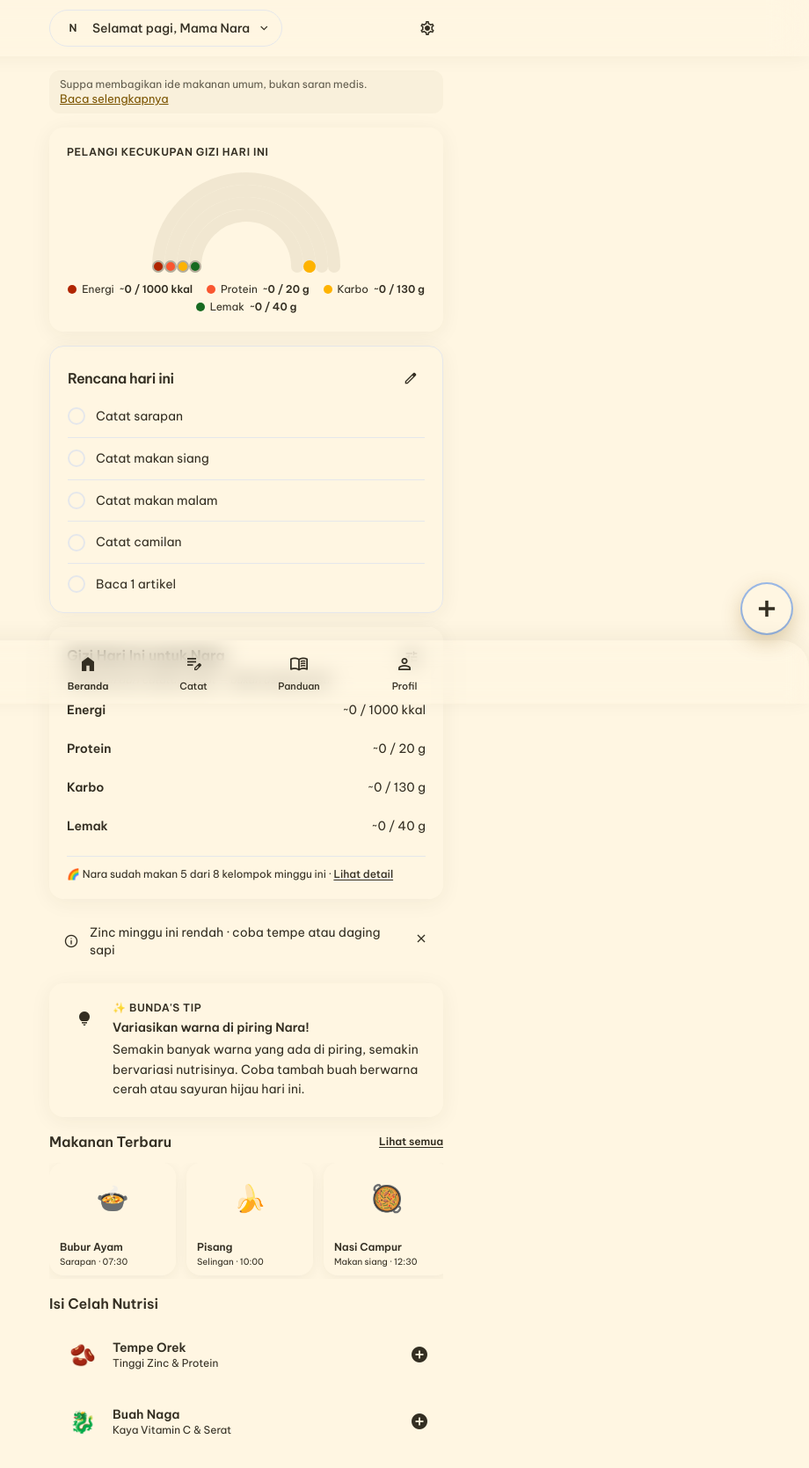
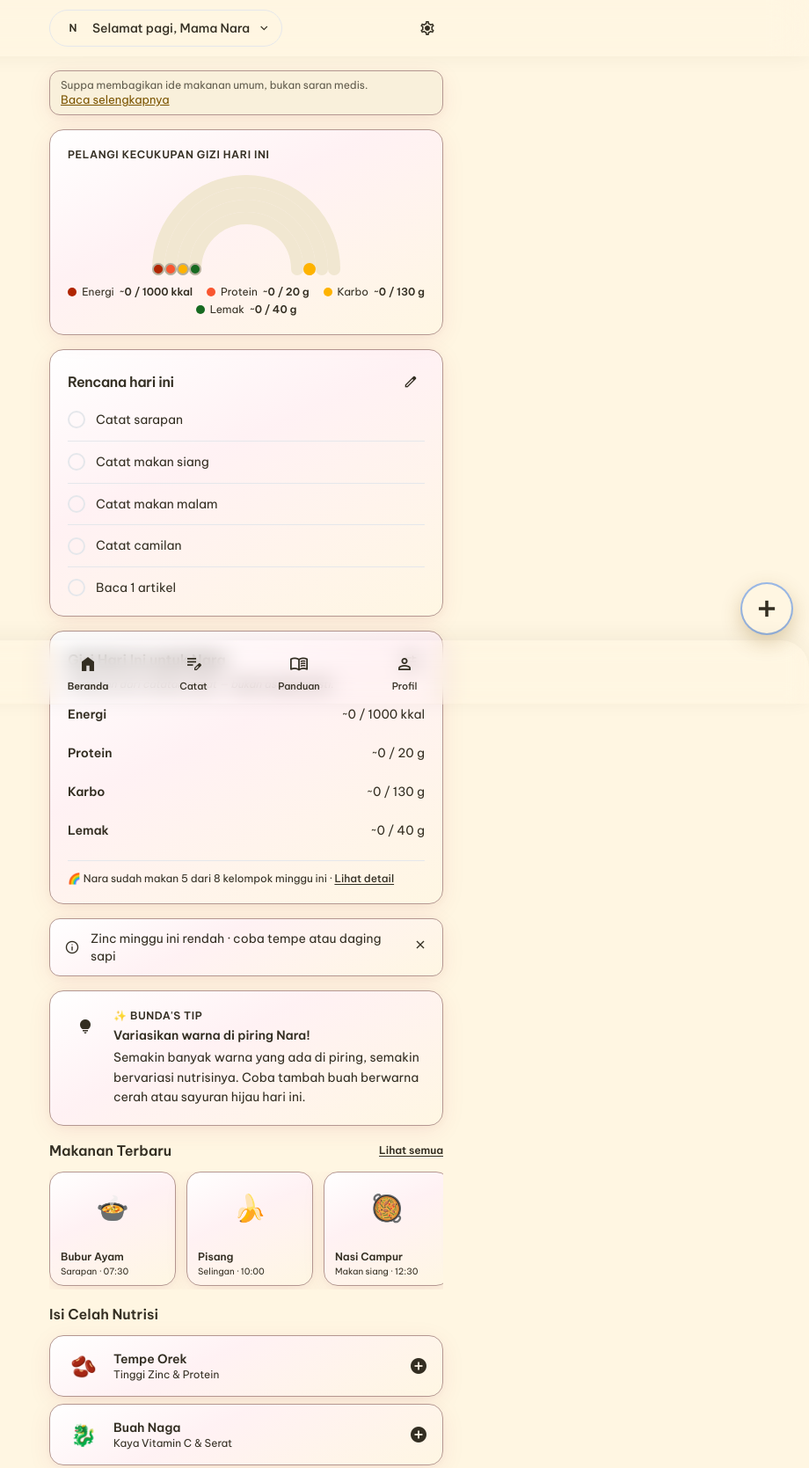
Before and after one commit to crispysaladmayo/suppa, a plain HTML site: page app/today.html in a window 1280 px wide. Shown: the top 1669 px of the page at 88% size, without its empty margins (360-1280 px from the left). Drawn offline with nearby package versions, Linux system fonts and the light colour scheme; no server answers.

Commit message:
style(today): suppa-card-elevated blush surface on all home cards
Made-with: Cursor

```diff
--- a/app/css/components.css
+++ b/app/css/components.css
@@ -16,6 +16,21 @@ body {
   font-family: "Be Vietnam Pro", sans-serif;
   color: var(--on-background);
   background: var(--background);
+}
+
+/* ── Elevated surface: soft blush + warmth (cards, strips — use with rounded-2xl / rounded-xl) */
+.suppa-card-elevated {
+  background-color: #fff7f5;
+  background: linear-gradient(
+    155deg,
+    #ffffff 0%,
+    color-mix(in srgb, var(--secondary-container) 22%, #ffffff) 40%,
+    color-mix(in srgb, var(--primary-container) 11%, #ffffff) 100%
+  );
+  border: 1px solid color-mix(in srgb, var(--secondary) 13%, var(--outline-variant));
+  box-shadow:
+    0 6px 28px color-mix(in srgb, var(--secondary) 7%, transparent),
+    0 2px 8px rgba(123, 84, 0, 0.045);
 }
 
 /* ── Nutrition arc “head” nodes (today.html SVG) ───────── */
--- a/app/today.html
+++ b/app/today.html
@@ -32,14 +32,14 @@
   <main class="pt-20 pb-28 px-4 space-y-4 text-on-background">
 
     <!-- Disclaimer -->
-    <div data-disclaimer class="text-xs text-on-surface px-3 py-2 bg-surface-container-low rounded-xl">
+    <div data-disclaimer class="text-xs text-on-surface px-3 py-2 rounded-xl suppa-card-elevated">
       Suppa membagikan ide makanan umum, bukan saran medis.
       <button type="button" data-disclaimer-expand aria-expanded="false">Baca selengkapnya</button>
       <div data-disclaimer-full hidden class="mt-1">Suppa tidak mendiagnosis atau mengobati kondisi medis. Untuk kekhawatiran MPASI atau alergi, diskusikan dengan dokter anak atau ahli gizi terdaftar.</div>
     </div>
 
     <!-- Mode hint (shown 17–19h by JS) -->
-    <div id="mode-hint" class="text-on-surface flex items-center gap-2 bg-surface-container-low rounded-xl px-4 py-3 text-sm" hidden>
+    <div id="mode-hint" class="text-on-surface flex items-center gap-2 rounded-xl px-4 py-3 text-sm suppa-card-elevated" hidden>
       <span class="material-symbols-outlined text-[18px] text-primary flex-shrink-0">restaurant</span>
       <span class="flex-1 text-on-surface">Mau masak apa malam ini?</span>
       <a href="fridge.html" class="font-semibold text-primary whitespace-nowrap underline underline-offset-2 decoration-primary/40">Mode Masak →</a>
@@ -49,7 +49,7 @@
     </div>
 
     <!-- Pelangi Kecukupan Gizi hero -->
-    <div class="text-on-surface bg-surface-container-low rounded-2xl p-5 relative overflow-hidden shadow-[0_4px_24px_rgba(51,46,34,0.06)]">
+    <div class="text-on-surface rounded-2xl p-5 relative overflow-hidden suppa-card-elevated">
 
       <p class="text-xs font-semibold text-on-surface-variant uppercase tracking-wider mb-3">Pelangi Kecukupan Gizi hari ini</p>
 
@@ -93,7 +93,7 @@
     </div>
 
     <!-- Daily To-Do List -->
-    <div class="text-on-surface bg-surface-container-low rounded-2xl p-5 shadow-[0_4px_24px_rgba(51,46,34,0.06)] border border-outline-variant/25" id="todo-card">
+    <div class="text-on-surface rounded-2xl p-5 suppa-card-elevated" id="todo-card">
       <div class="flex items-center justify-between mb-4">
         <h2 class="font-headline font-bold text-base text-on-surface tracking-tight">Rencana hari ini</h2>
         <button type="button" id="todo-edit-btn" class="w-8 h-8 flex items-center justify-center rounded-full text-primary hover:bg-primary-container/25" aria-label="Edit to-do list">
@@ -112,7 +112,7 @@
     </div>
 
     <!-- Macro progress card -->
-    <div class="text-on-surface bg-surface-container-low rounded-2xl p-5 shadow-[0_4px_24px_rgba(51,46,34,0.06)]" id="macro-card" aria-labelledby="today-heading">
+    <div class="text-on-surface rounded-2xl p-5 suppa-card-elevated" id="macro-card" aria-labelledby="today-heading">
       <div class="flex items-start justify-between mb-0.5">
         <h2 id="today-heading" class="font-headline font-bold text-base text-on-surface">Gizi Hari Ini untuk Nara</h2>
         <button type="button" id="macro-edit-btn" class="w-8 h-8 flex items-center justify-center rounded-full text-on-surface-variant hover:bg-surface-container flex-shrink-0 -mt-0.5" aria-label="Edit target nutrisi" aria-expanded="false">
@@ -181,7 +181,7 @@
     </div>
 
     <!-- Zinc gap nudge -->
-    <div id="gap-nudge" class="text-on-surface gap-hint flex items-center gap-3 bg-surface-container-low rounded-xl px-4 py-3" role="status" aria-label="Saran gizi minggu ini">
+    <div id="gap-nudge" class="text-on-surface gap-hint flex items-center gap-3 rounded-xl px-4 py-3 suppa-card-elevated" role="status" aria-label="Saran gizi minggu ini">
       <span class="material-symbols-outlined text-[18px] text-primary flex-shrink-0">info</span>
       <span class="flex-1 text-sm text-on-surface-variant">Zinc minggu ini rendah · coba tempe atau daging sapi</span>
       <button type="button" class="text-on-surface-variant flex-shrink-0" data-dismiss="gap-nudge" aria-label="Tutup saran">
@@ -190,7 +190,7 @@
     </div>
 
     <!-- Bunda's Tip -->
-    <div class="text-on-surface bg-surface-container-low rounded-2xl p-5 shadow-[0_4px_24px_rgba(51,46,34,0.06)]">
+    <div class="text-on-surface rounded-2xl p-5 suppa-card-elevated">
       <div class="flex items-start gap-3">
         <div class="w-10 h-10 rounded-full bg-primary-container flex items-center justify-center flex-shrink-0">
           <span class="material-symbols-outlined text-[20px] text-on-primary-container" style="font-variation-settings:'FILL' 1">lightbulb</span>
@@ -210,28 +210,28 @@
         <a href="log-week.html" class="text-xs font-semibold text-secondary underline underline-offset-2 decoration-secondary/50">Lihat semua</a>
       </div>
       <div class="flex gap-3 overflow-x-auto pb-1 scrollbar-hide" style="-webkit-overflow-scrolling:touch;scrollbar-width:none;">
-        <a href="recipe-detail.html" class="text-on-surface flex-shrink-0 w-36 bg-surface-container-low rounded-2xl overflow-hidden shadow-[0_4px_16px_rgba(51,46,34,0.06)]">
+        <a href="recipe-detail.html" class="text-on-surface flex-shrink-0 w-36 rounded-2xl overflow-hidden suppa-card-elevated">
           <div class="h-20 bg-surface-container flex items-center justify-center text-3xl">🍲</div>
           <div class="px-3 py-2">
             <p class="text-xs font-semibold text-on-surface leading-tight">Bubur Ayam</p>
             <p class="text-[10px] text-on-surface-variant mt-0.5">Sarapan · 07:30</p>
           </div>
         </a>
-        <a href="recipe-detail.html" class="text-on-surface flex-shrink-0 w-36 bg-surface-container-low rounded-2xl overflow-hidden shadow-[0_4px_16px_rgba(51,46,34,0.06)]">
+        <a href="recipe-detail.html" class="text-on-surface flex-shrink-0 w-36 rounded-2xl overflow-hidden suppa-card-elevated">
           <div class="h-20 bg-surface-container flex items-center justify-center text-3xl">🍌</div>
           <div class="px-3 py-2">
             <p class="text-xs font-semibold text-on-surface leading-tight">Pisang</p>
             <p class="text-[10px] text-on-surface-variant mt-0.5">Selingan · 10:00</p>
           </div>
         </a>
-        <a href="recipe-detail.html" class="text-on-surface flex-shrink-0 w-36 bg-surface-container-low rounded-2xl overflow-hidden shadow-[0_4px_16px_rgba(51,46,34,0.06)]">
+        <a href="recipe-detail.html" class="text-on-surface flex-shrink-0 w-36 rounded-2xl overflow-hidden suppa-card-elevated">
           <div class="h-20 bg-surface-container flex items-center justify-center text-3xl">🥘</div>
           <div class="px-3 py-2">
             <p class="text-xs font-semibold text-on-surface leading-tight">Nasi Campur</p>
             <p class="text-[10px] text-on-surface-variant mt-0.5">Makan siang · 12:30</p>
           </div>
         </a>
-        <a href="log-add.html" class="text-on-surface flex-shrink-0 w-36 bg-surface-container rounded-2xl flex flex-col items-center justify-center gap-2 shadow-[0_4px_16px_rgba(51,46,34,0.05)]" style="min-height:96px;">
+        <a href="log-add.html" class="text-on-surface flex-shrink-0 w-36 rounded-2xl flex flex-col items-center justify-center gap-2 suppa-card-elevated" style="min-height:96px;">
           <span class="material-symbols-outlined text-[28px] text-on-surface-variant">add_circle</span>
           <p class="text-xs font-medium text-on-surface-variant text-center px-2">Catat makan baru</p>
         </a>
@@ -244,7 +244,7 @@
         <h3 class="font-headline font-bold text-base text-on-background">Isi Celah Nutrisi</h3>
       </div>
       <div class="space-y-2">
-        <a href="recipe-detail.html" class="text-on-surface flex items-center gap-3 bg-tertiary-container/20 rounded-2xl px-4 py-3">
+        <a href="recipe-detail.html" class="text-on-surface flex items-center gap-3 rounded-2xl px-4 py-3 suppa-card-elevated">
           <div class="w-11 h-11 rounded-xl bg-surface flex items-center justify-center text-2xl flex-shrink-0">🫘</div>
           <div class="flex-1 min-w-0">
             <p class="text-sm font-semibold text-on-surface">Tempe Orek</p>
@@ -252,7 +252,7 @@
           </div>
           <span class="material-symbols-outlined text-[22px] text-tertiary" style="font-variation-settings:'FILL' 1">add_circle</span>
         </a>
-        <a href="recipe-detail.html" class="text-on-surface flex items-center gap-3 bg-secondary-container/20 rounded-2xl px-4 py-3">
+        <a href="recipe-detail.html" class="text-on-surface flex items-center gap-3 rounded-2xl px-4 py-3 suppa-card-elevated">
           <div class="w-11 h-11 rounded-xl bg-surface flex items-center justify-center text-2xl flex-shrink-0">🐉</div>
           <div class="flex-1 min-w-0">
             <p class="text-sm font-semibold text-on-surface">Buah Naga</p>
@@ -438,7 +438,7 @@
       checkbox.setAttribute('aria-checked', done ? 'true' : 'false');
       checkbox.setAttribute('aria-label', item.label);
       checkbox.className = 'w-5 h-5 rounded-full border-2 flex items-center justify-center flex-shrink-0 transition-colors ' +
-        (done ? 'bg-tertiary border-tertiary' : 'border-primary/45 bg-surface-container-lowest');
+        (done ? 'bg-tertiary border-tertiary' : 'border-primary/45 bg-surface');
       checkbox.innerHTML = done ? '<span class="material-symbols-outlined text-[12px] text-on-tertiary" style="font-variation-settings:\'FILL\' 1">check</span>' : '';
       checkbox.addEventListener('click', function() {
         var s = loadState();
```
